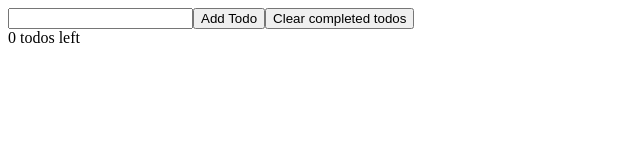
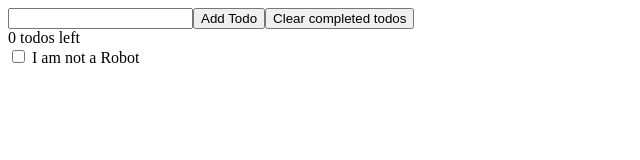
Before and after one commit to Bjorn-VDV/todolist-react, a React (Create React App) app: page / in a window 1280 px wide. Shown: the top 160 px of the page, without its empty margins (0-640 px from the left). Built offline with nearby package versions, Linux system fonts and the light colour scheme; the HTML template or start-up script is replaced by a standard one.

Commit message:
I am not a robot checkbox. For fun.

```diff
--- a/src/App.js
+++ b/src/App.js
@@ -7,6 +7,7 @@ function App()
 {
   const TodoNameRef = useRef();
   const [todos, setTodos] = useState([]);
+  const [isNotRobot, setIsNotRobot] = useState(false);
 
 
   // Saving the code in a local storage, so refreshing does not remove the entire list
@@ -45,6 +46,12 @@ function App()
   // We then set the nameref back to null.
   let HandleAddTodo = () =>
   {
+    if (!isNotRobot)
+    {
+      alert("Please make sure you are not a robot.")
+    }
+    else
+    {
       const name = TodoNameRef.current.value
       if (name === "") return
       setTodos(prevTodos =>
@@ -52,6 +59,7 @@ function App()
         return [...prevTodos, { id: uuidv4(), name: name, complete: false }]
       })
       TodoNameRef.current.value = null
+    }
   }
 
   // Create a new array of todo objects by only saving those where .complete is false.
@@ -61,6 +69,11 @@ function App()
     setTodos(newTodos)
   }
 
+  let handleIsRobot = () =>
+  {
+    setIsNotRobot(current => !current);
+  }
+
   // - We throw the function toggletodo to the TodoList. Inside TodoList, this function will
   // be thrown towards Todo, where it will be used for the checkbox.
   // - We throw the individual todo-array into the TodoList where it will convert them into a list.
@@ -68,6 +81,7 @@ function App()
   // - Two buttons, each have their own function above.
   // - We filter the todos by removing those that are complete, and then check how many objects are in there.
   // This will show how many todo's are left to do.
+  // Adding a "not a robot" checkbox because why not.
   return (
     <>
       <TodoList todos={todos} toggleTodo={toggleTodo} />
@@ -75,6 +89,7 @@ function App()
       <button onClick={HandleAddTodo}>Add Todo</button>
       <button onClick={ClearCompleted}>Clear completed todos</button>
       <div>{todos.filter(todos => !todos.complete).length} todos left</div>
+      <label><input type="checkbox" value={isNotRobot} onChange={handleIsRobot}></input> I am not a Robot</label>
     </>
   )
 }
```
Lines whose indentation alone changed are shown as unchanged.
